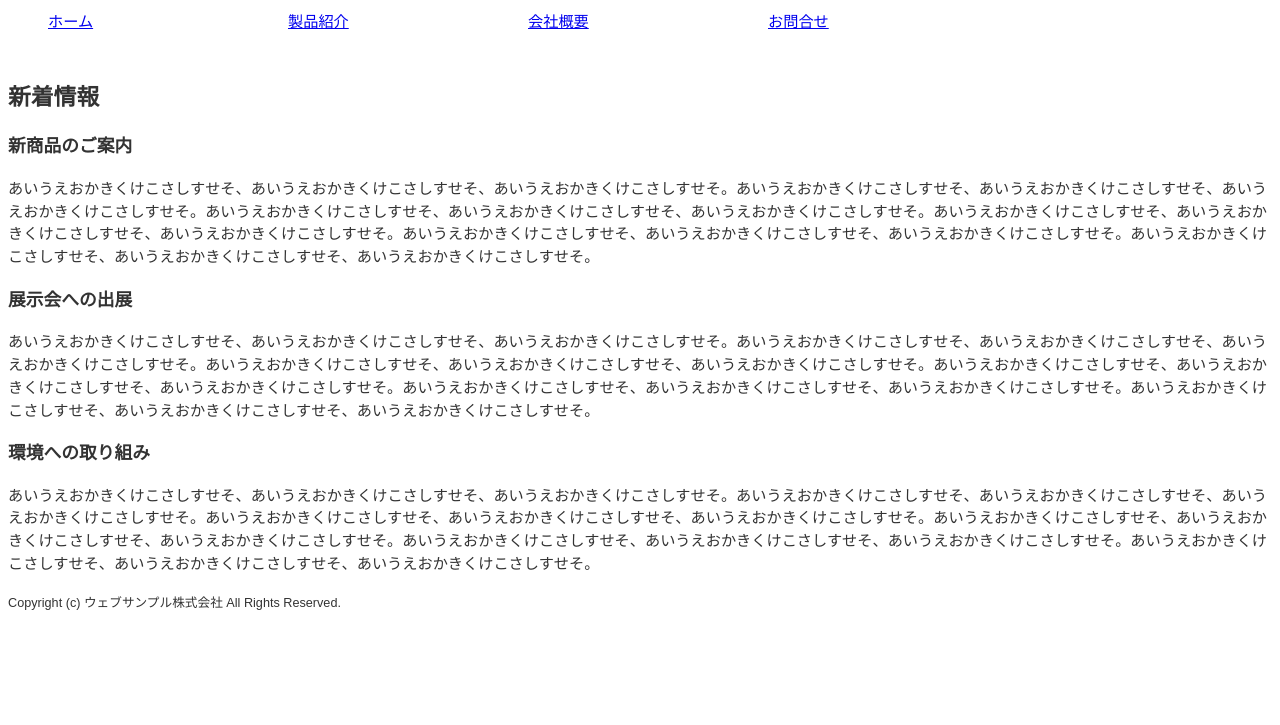
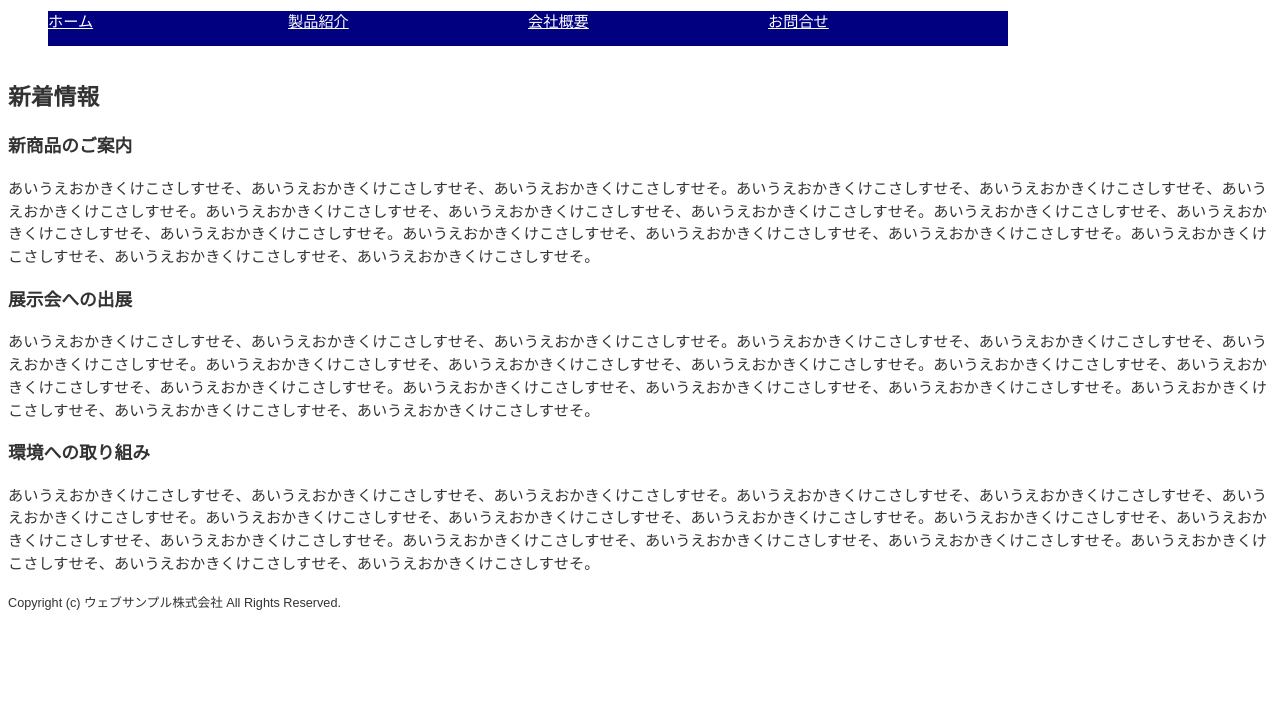
Before and after one commit to ShunFurukawa/html-sample, a plain HTML site: page index.html in a window 1280 px wide. Shown: the part 75-800 px from the top of the page. Drawn offline with Linux system fonts and the light colour scheme.

Commit message:
:octocat: add base.css

```diff
--- a/base.css
+++ b/base.css
@@ -23,6 +23,8 @@ ul#menu {
 }
 
 #menu li a {
+  background-color: navy;      /*背景色*/
+  color: #ffffff;      /*文字色*/
   display: block;      /*リンク部分をブロック表示にする*/
   width: 240px;      /*幅指定*/
   height: 35px;      /*高さ指定*/
```
